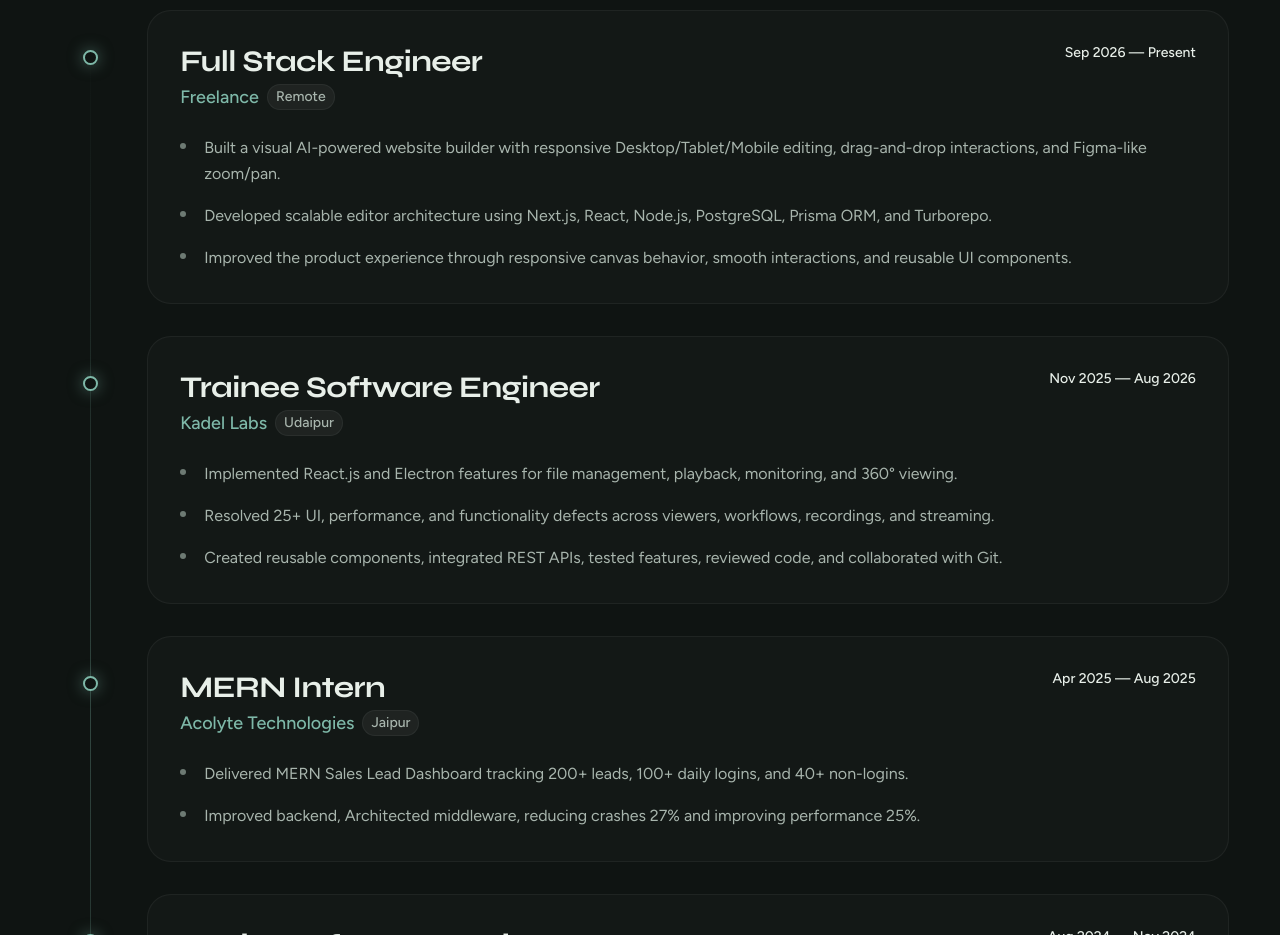
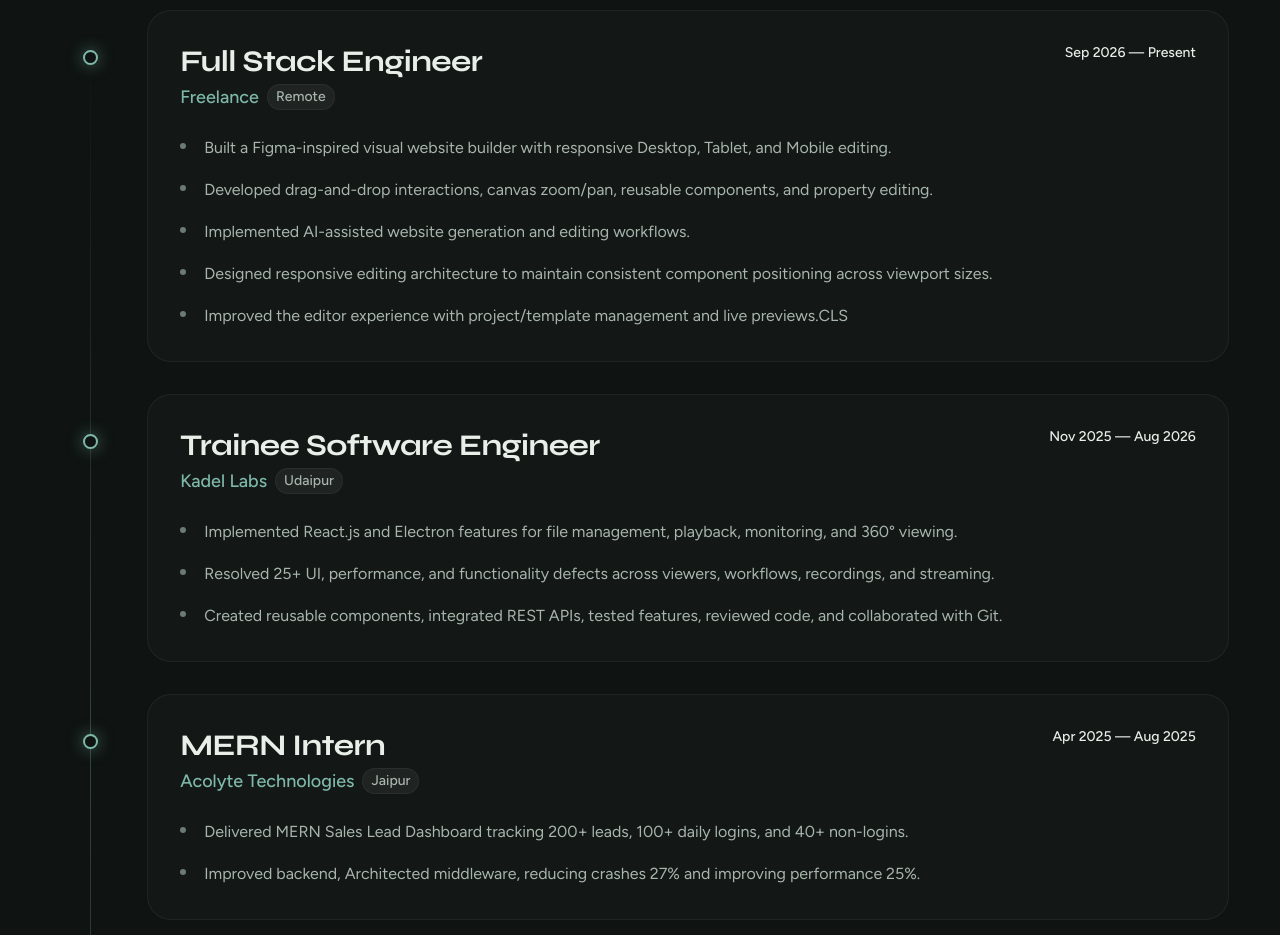
Before and after one commit to ishanjainkl-sys/ishanjain1408, a React (Vite) app: page / in a window 1280 px wide. Shown: the part 6140-7075 px from the top of the page. Built offline with nearby package versions, Linux system fonts and the light colour scheme.

Commit message:
feat: add portfolio profile, projects, and experience data

```diff
--- a/src/data/content.ts
+++ b/src/data/content.ts
@@ -219,9 +219,11 @@ export const experience = [
     role: 'Full Stack Engineer',
     period: 'Sep 2026 — Present',
     impact: [
-      'Built a visual AI-powered website builder with responsive Desktop/Tablet/Mobile editing, drag-and-drop interactions, and Figma-like zoom/pan.',
-      'Developed scalable editor architecture using Next.js, React, Node.js, PostgreSQL, Prisma ORM, and Turborepo.',
-      'Improved the product experience through responsive canvas behavior, smooth interactions, and reusable UI components.'
+      'Built a Figma-inspired visual website builder with responsive Desktop, Tablet, and Mobile editing.',
+      'Developed drag-and-drop interactions, canvas zoom/pan, reusable components, and property editing.',
+      'Implemented AI-assisted website generation and editing workflows.',
+      'Designed responsive editing architecture to maintain consistent component positioning across viewport sizes.',
+      'Improved the editor experience with project/template management and live previews.CLS',
     ],
   },
   {
```
